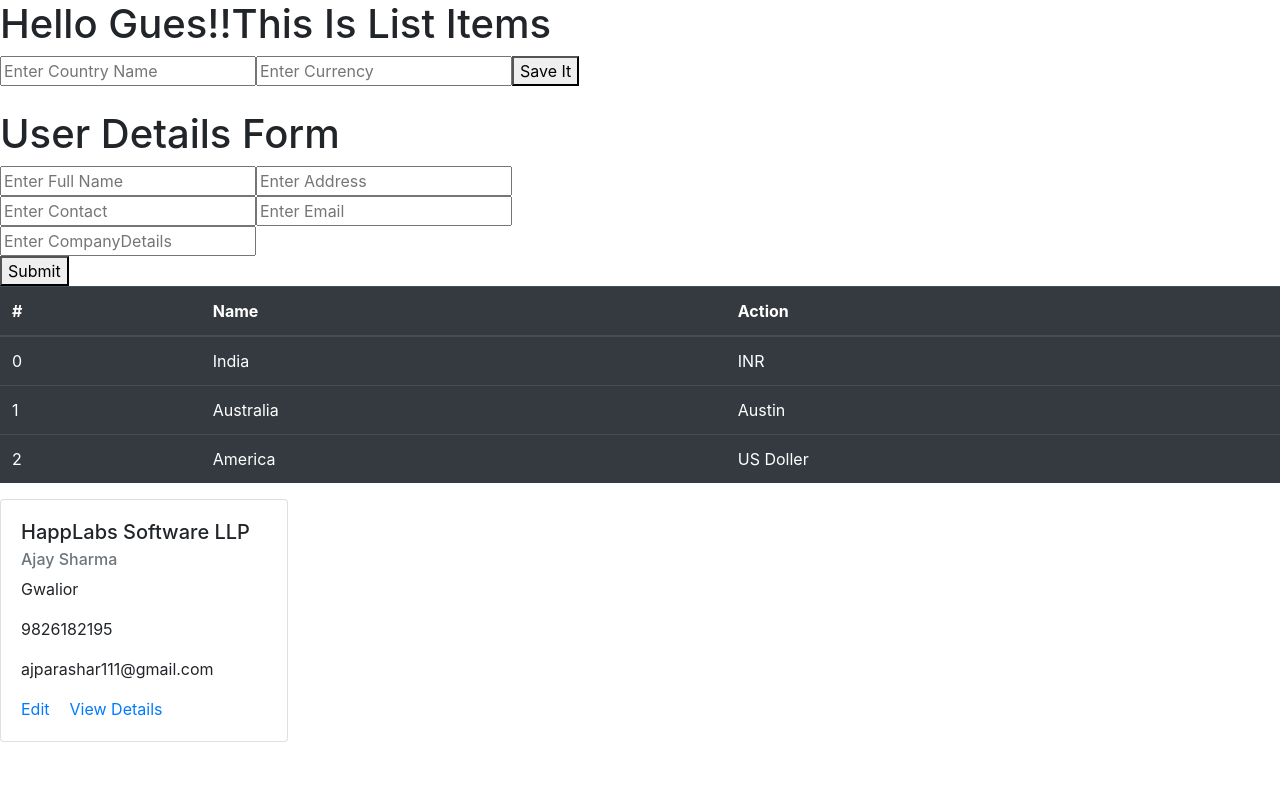
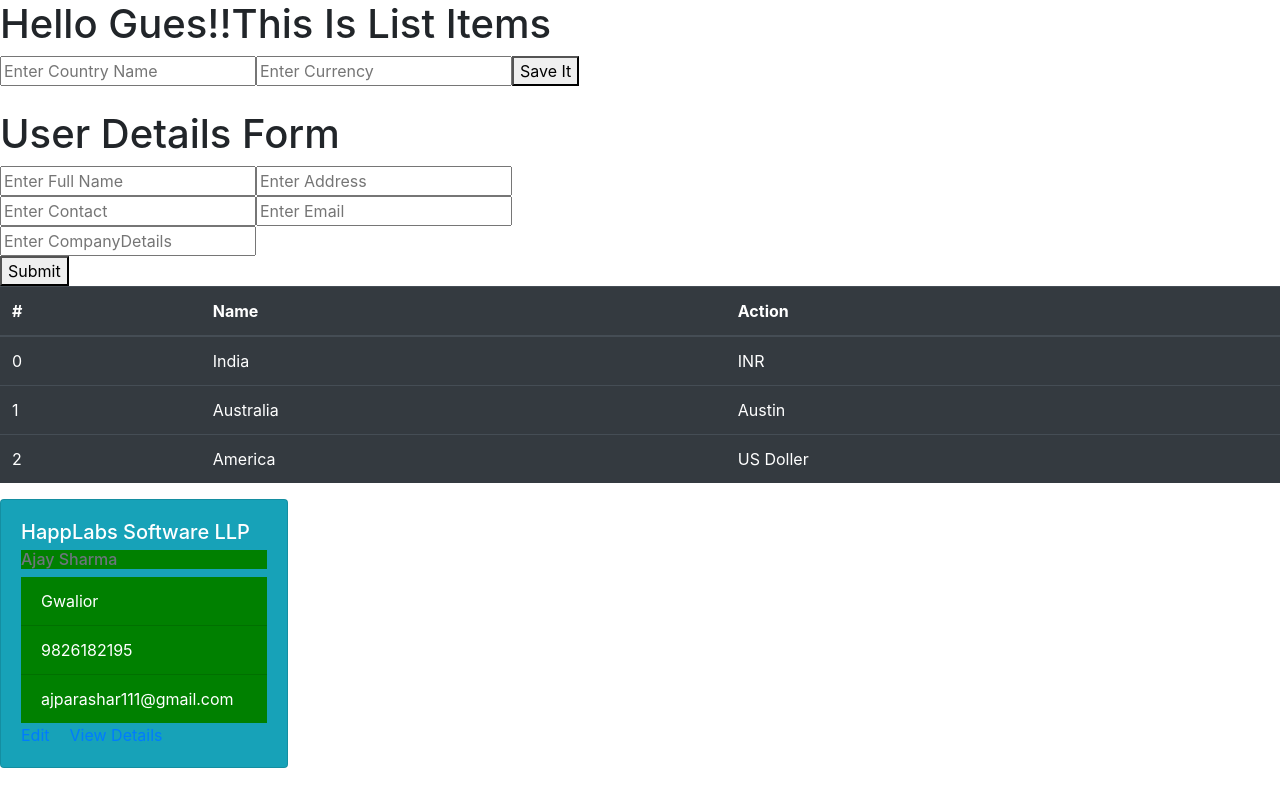
Before and after one commit to ajaysharma91/Todo-App, a React (Create React App) app: page / in a window 1280 px wide. Built offline with nearby package versions, Linux system fonts and the light colour scheme.

Commit message:
Changes for cards

```diff
--- a/src/ListItems.js
+++ b/src/ListItems.js
@@ -2,6 +2,7 @@ import React from "react";
 import uuid from "uuid";
 import "bootstrap/dist/css/bootstrap.min.css";
 import Card from "react-bootstrap/Card";
+import CardGroup from "react-bootstrap/CardGroup";
 class ListItems extends React.Component {
   constructor(props) {
     super(props);
@@ -49,11 +50,11 @@ class ListItems extends React.Component {
       emailId: this.state.emailId,
       companyName: this.state.companyName
     };
-   // console.log(country);
+    // console.log(country);
     this.setState({
       users: [...this.state.users, user]
     });
-    console.log()
+    console.log();
     //e.reset();
   };
   submitForm = e => {
@@ -138,15 +139,29 @@ class ListItems extends React.Component {
     });
     const cardList = this.state.users.map((user, index) => {
       return (
-        <Card style={{ width: "18rem" }}>
+        <Card bg="info" text="white" style={{ width: "18rem" }}>
           <Card.Body>
             <Card.Title>{user.companyName}</Card.Title>
-            <Card.Subtitle className="mb-2 text-muted">
+            <Card.Subtitle
+              style={{ backgroundColor: "green" }}
+              className="mb-2 text-muted"
+            >
               {user.fullName}
             </Card.Subtitle>
-            <Card.Text>{user.fullAddress}</Card.Text>
+            <ul bg="info" text="white" class="list-group list-group-flush">
+              <li style={{ backgroundColor: "green" }} class="list-group-item">
+                {user.fullAddress}
+              </li>
+              <li style={{ backgroundColor: "green" }} class="list-group-item">
+                {user.contactNo}
+              </li>
+              <li style={{ backgroundColor: "green" }} class="list-group-item">
+                {user.emailId}
+              </li>
+            </ul>
+            {/* <Card.Text>{user.fullAddress}</Card.Text>
             <Card.Text>{user.contactNo}</Card.Text>
-            <Card.Text>{user.emailId}</Card.Text>
+            <Card.Text>{user.emailId}</Card.Text> */}
             <Card.Link href="#">Edit</Card.Link>
             <Card.Link href="#">View Details</Card.Link>
           </Card.Body>
@@ -223,7 +238,11 @@ class ListItems extends React.Component {
           </thead>
           <tbody> {list} </tbody>
         </table>
-        {cardList}
+
+        <>
+          {cardList}
+          <br />
+        </>
       </div>
     );
   }
```
